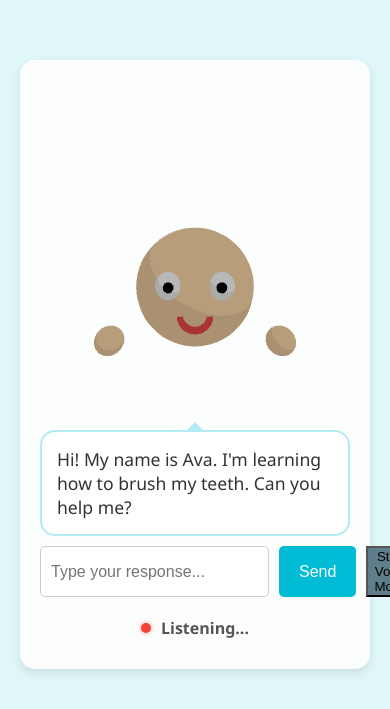
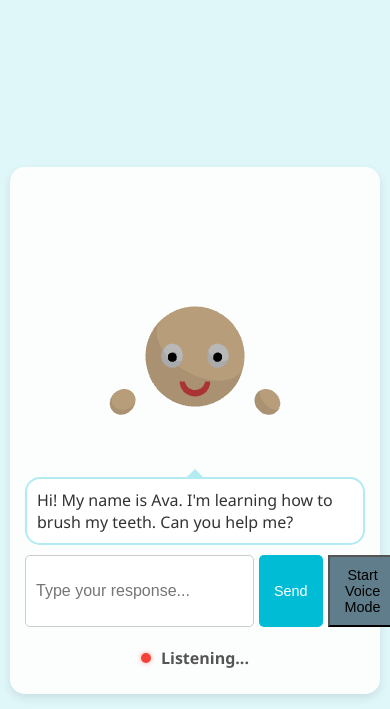
Before and after one commit to ahmedosama7450/avatar-ai, a website built with Vite: page index.html in a window 390 px wide. Shown: the part 135-844 px from the top of the page. Built offline with nearby package versions, Linux system fonts and the light colour scheme; no server answers; animation ran at ten frames a second.

Commit message:
make responsive

```diff
--- a/style.css
+++ b/style.css
@@ -16,6 +16,12 @@ body {
   justify-content: flex-end;
   padding: 20px;
   box-sizing: border-box;
+}
+
+@media (max-width: 768px) {
+  #ui-layer {
+    padding: 10px;
+  }
 }
 #api-key-container,
 #chat-container {
@@ -120,7 +126,51 @@ body {
   animation: pulse 1.5s infinite;
 }
 @keyframes pulse {
-  0% { transform: scale(1); opacity: 1; }
-  50% { transform: scale(1.5); opacity: 0.5; }
-  100% { transform: scale(1); opacity: 1; }
+  0% {
+    transform: scale(1);
+    opacity: 1;
+  }
+  50% {
+    transform: scale(1.5);
+    opacity: 0.5;
+  }
+  100% {
+    transform: scale(1);
+    opacity: 1;
+  }
 }
+
+@media (max-width: 768px) {
+  #chat-container {
+    padding: 15px;
+    margin-bottom: 5px;
+    margin-left: 0;
+    margin-right: 0;
+    width: 100%;
+    border-radius: 15px;
+  }
+
+  #container {
+    height: 35vh;
+  }
+
+  .bubble {
+    font-size: 1em;
+    padding: 10px;
+  }
+
+  #user-input-area {
+    gap: 5px;
+  }
+
+  #user-input {
+    font-size: 16px; /* Prevent zoom on iOS */
+  }
+
+  #send-btn,
+  #save-api-key,
+  .secondary-btn {
+    padding: 10px 15px;
+    font-size: 0.9em;
+  }
+}
```
